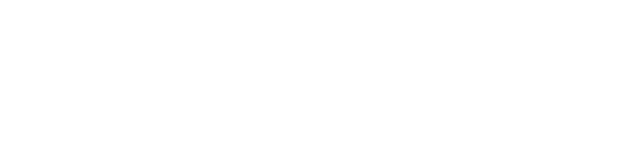
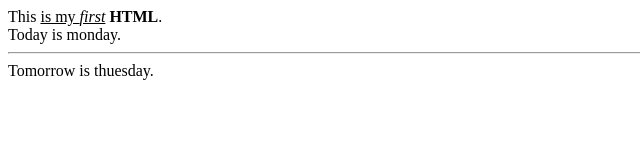
Before and after one commit to doina4428/PPW, a plain HTML site: page index.html in a window 1280 px wide. Shown: the whole page, without its empty margins (0-640 px from the left). Drawn offline with Linux system fonts and the light colour scheme.

Commit message:
Update index.html

```diff
--- a/index.html
+++ b/index.html
@@ -4,6 +4,10 @@
 	<title></title>
 </head>
 <body>
-
+This <u>is my <em>first</em></u> <strong>HTML</strong>.
+	<br>
+	Today is monday.
+	<hr>
+	Tomorrow is thuesday.
 </body>
 </html>
```
